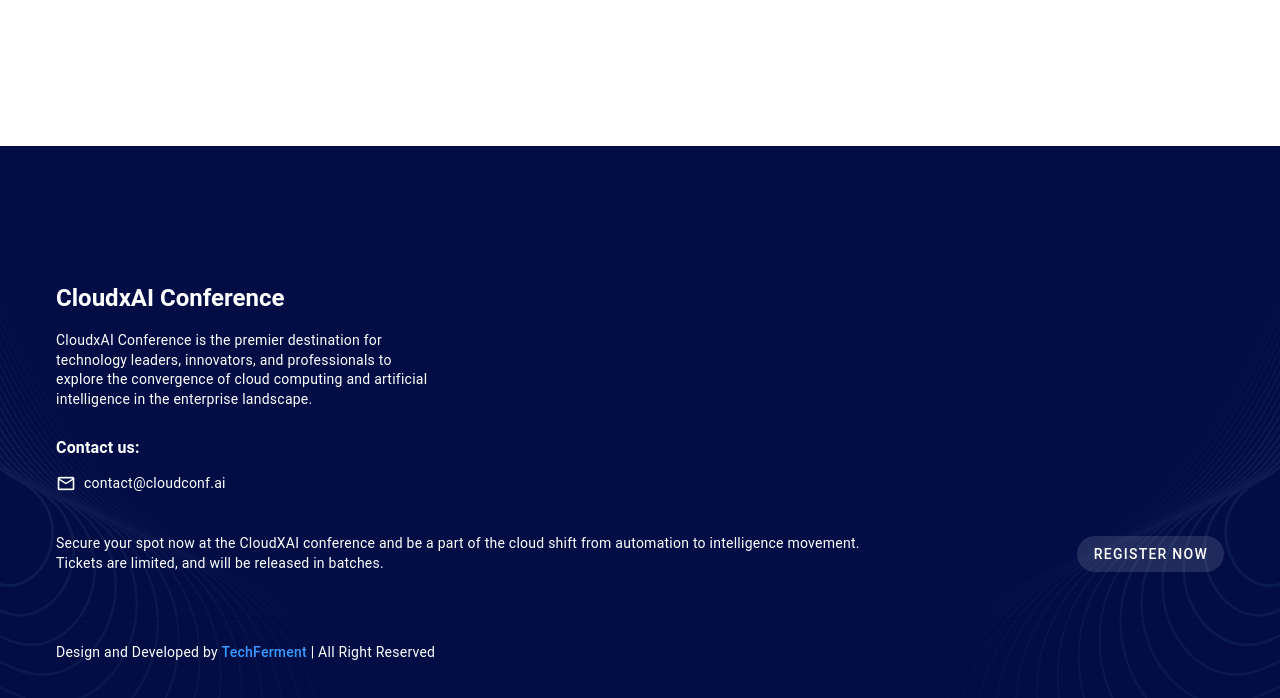
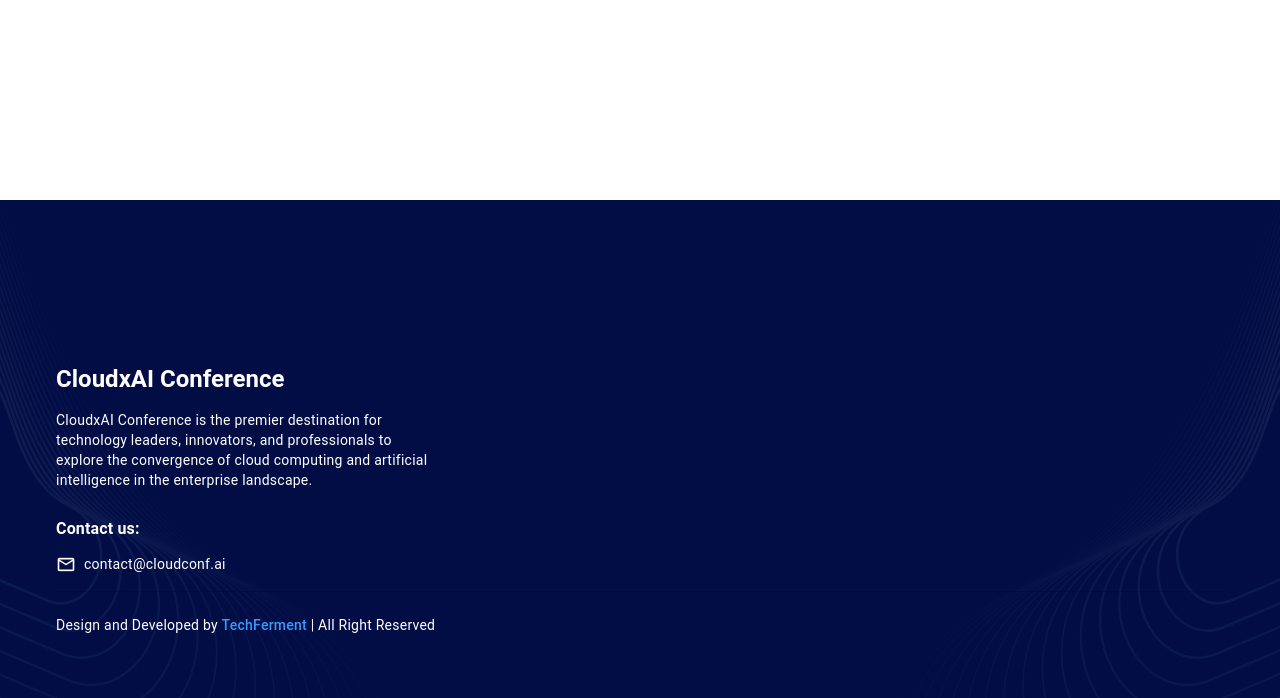
Before and after one commit to kunalworldwide/cloudxai-fest-spark, a Nuxt app: page /speakers in a window 1280 px wide. Shown: the top 698 px of the page. Built offline with nearby package versions, Linux system fonts and the light colour scheme.

Commit message:
Update AppFooter.vue to conditionally display conference call-to-action based on route path

```diff
--- a/app/components/core/AppFooter.vue
+++ b/app/components/core/AppFooter.vue
@@ -99,7 +99,7 @@
         </v-col> -->
       </v-row>
 
-      <v-row class="mb-8">
+      <v-row class="mb-8" v-if="route.path === '/'">
         <v-col cols="12" md="12" class="d-flex cta-btn ga-4">
           <span class="text-body-2" style="color: #fff">
             Secure your spot now at the CloudXAI conference and be a part of the
@@ -157,6 +157,9 @@
 </template>
 
 <script lang="ts" setup>
+import { useRoute } from 'vue-router'
+
+const route = useRoute()
 </script>
 
 <style scoped>
```
